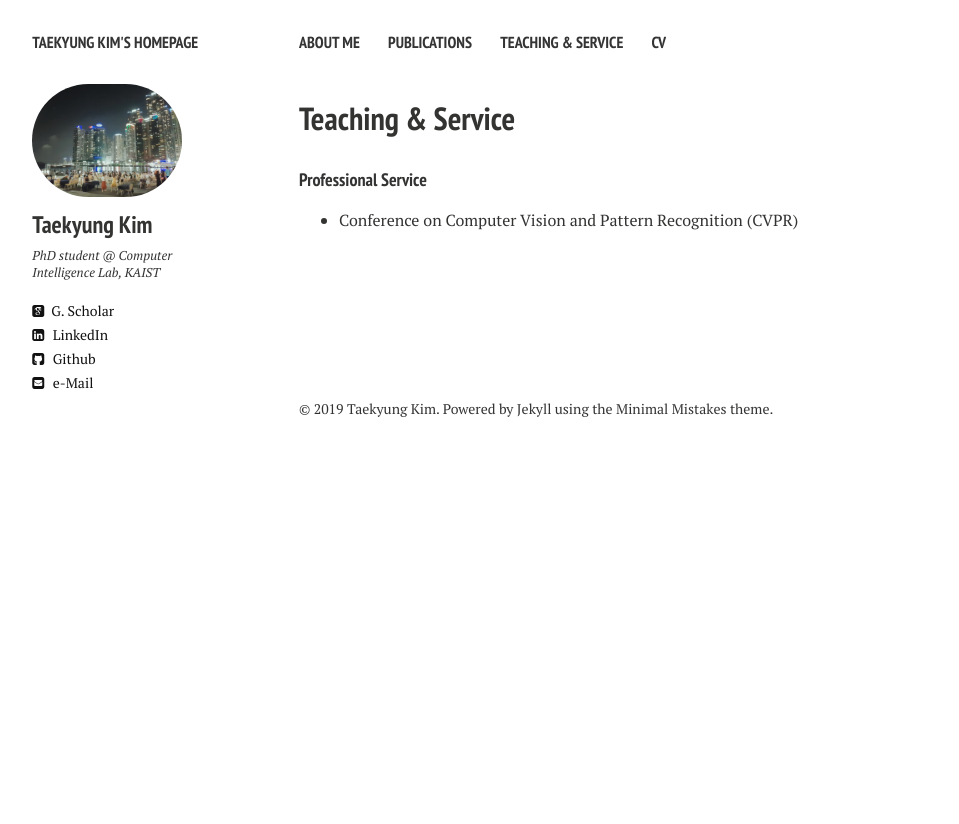
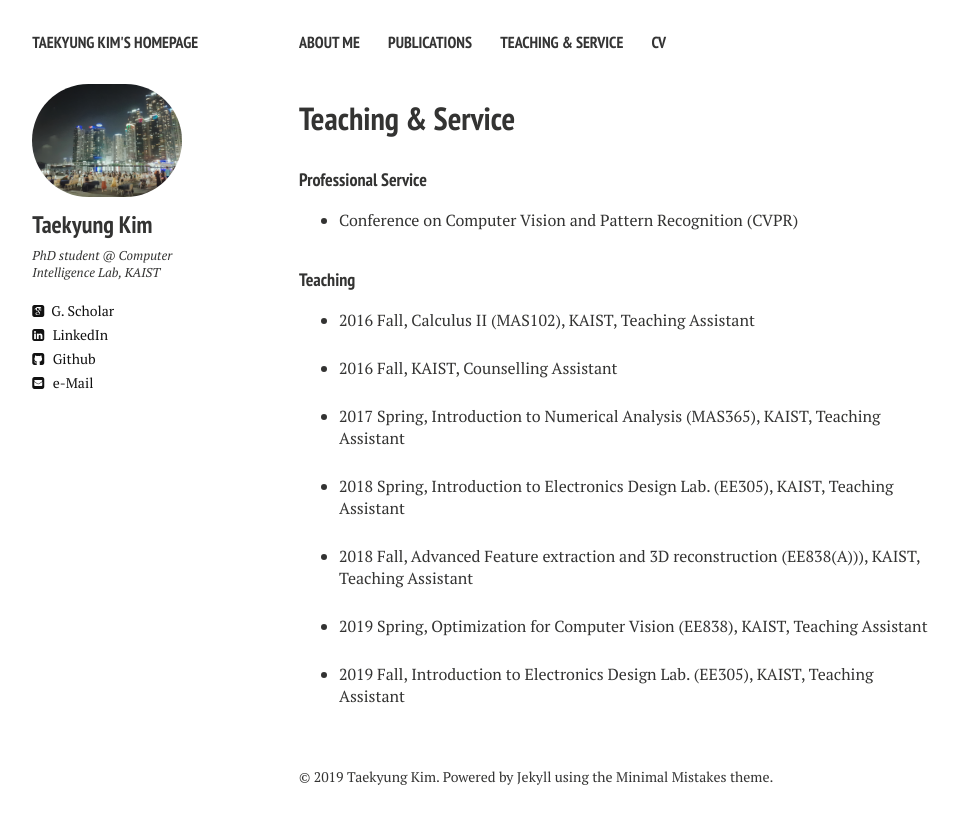
Before and after one commit to TKKim93/TKKim93.github.io, a Jekyll site: the page built from service.md, in a window 1280 px wide. Shown: the top 824 px of the page, without its empty margins (21-980 px from the left). Built offline with Jekyll 4.4.1, drawn with Linux system fonts in a browser that asks for light colours; nearby versions of some CDN libraries.

Commit message:
Update service.html

```diff
--- a/_layouts/service.html
+++ b/_layouts/service.html
@@ -85,6 +85,19 @@ div.bibtex pre { font-size: 75%; overflow: auto;  width: 100%; padding: 0em 0em;
 </li>
 </ul>
 
+<h4 style="margin-bottom:0px;padding-top:10px;">Teaching</h4>
+<ul class="biblist">
+<!-- Item:  -->
+<li ><p>2016 Fall, Calculus II (MAS102), KAIST, Teaching Assistant </p></li>
+<li ><p>2016 Fall, KAIST, Counselling Assistant </p></li>
+<li ><p>2017 Spring, Introduction to Numerical Analysis (MAS365), KAIST, Teaching Assistant </p></li>
+<li ><p>2018 Spring,  Introduction to Electronics Design Lab. (EE305), KAIST, Teaching Assistant </p></li>
+<li ><p>2018 Fall, Advanced Feature extraction and 3D reconstruction (EE838(A))), KAIST, Teaching Assistant </p></li>
+<li ><p>2019 Spring, Optimization for Computer Vision (EE838), KAIST, Teaching Assistant </p></li>
+<li ><p>2019 Fall,  Introduction to Electronics Design Lab. (EE305), KAIST, Teaching Assistant </p></li>
+</ul>
+
+
 
     </div><!-- /.article-wrap -->
     {% if site.disqus_shortname and page.comments %}
```
